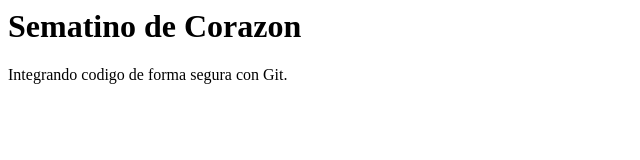
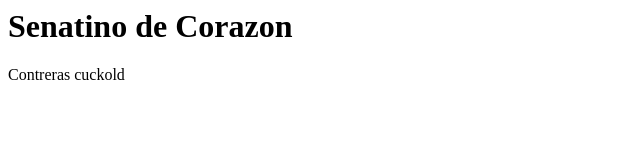
Before and after one commit to Stevenrata7/seminario2, a plain HTML site: page index.html in a window 1280 px wide. Shown: the whole page, without its empty margins (0-640 px from the left). Drawn offline with Linux system fonts and the light colour scheme.

Commit message:
Actualizado el texto del titulo principal

```diff
--- a/index.html
+++ b/index.html
@@ -1,2 +1,2 @@
-<h1>Sematino de Corazon</h1>
-<p>Integrando codigo de forma segura con Git.</p>
+<h1>Senatino de Corazon</h1>
+<p>Contreras cuckold</p>
```
